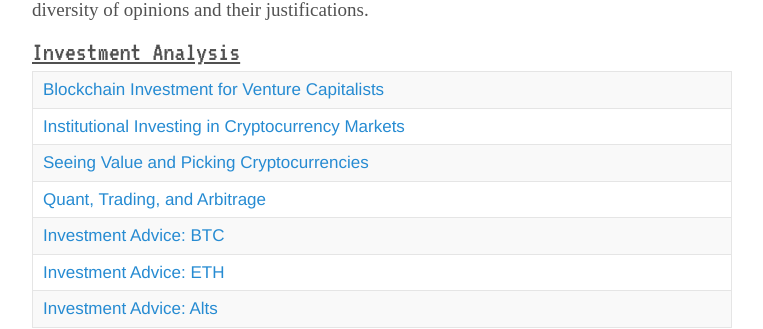
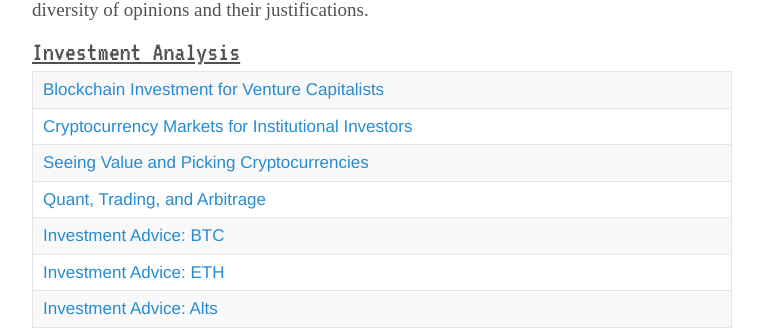
Before and after one commit to Cryptoeconomics/cryptoeconomics.github.io, a Jekyll site: the page built from BTC.md, in a window 1280 px wide. Shown: the part 189-518 px from the top of the page, without its empty margins (258-1021 px from the left). Built offline with Jekyll 4.4.1, drawn with Linux system fonts in a browser that asks for light colours.

Commit message:
tiny change to investment menu

```diff
--- a/_includes/menu_investment.html
+++ b/_includes/menu_investment.html
@@ -19,7 +19,7 @@
             document.write("<b class='menu'>></b>")
           }
         </script>
-      <a href="/blockchaininstitution">Institutional Investing in Cryptocurrency Markets</a>
+      <a href="/blockchaininstitution">Cryptocurrency Markets for Institutional Investors</a>
     <tr>
   	 <td>
         <script type="text/javascript">
```
